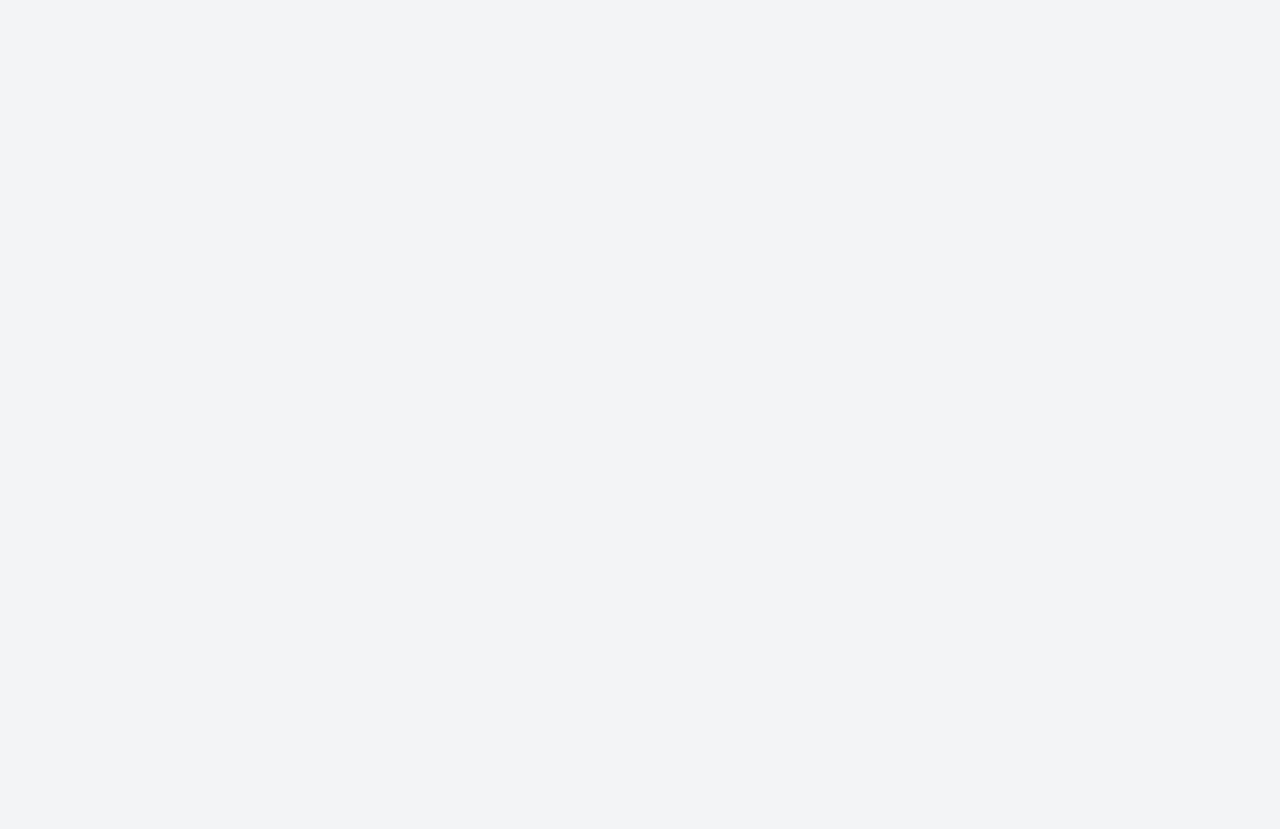
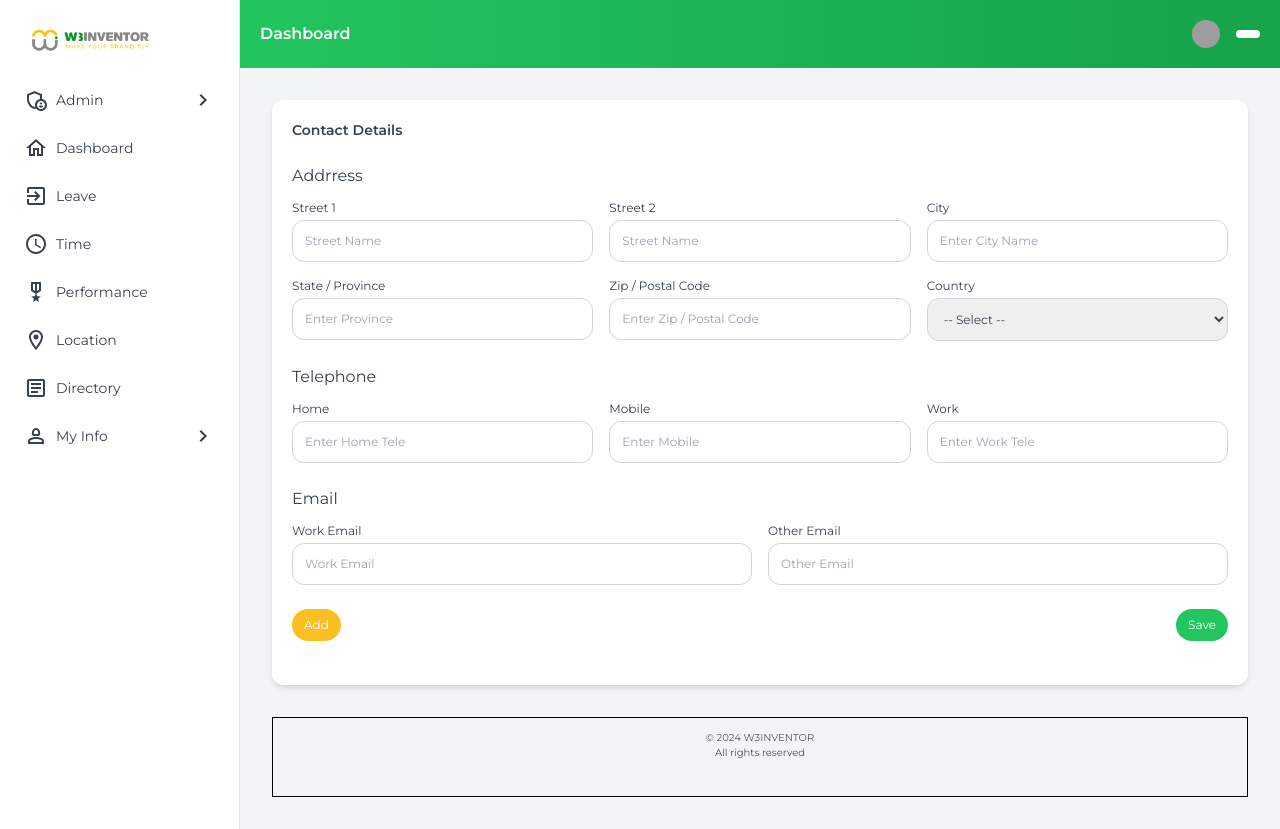
Before and after one commit to madhusankha90/hr-management-private-, a React (Vite) app in the folder frontend/: page /admin/my-info/contact in a window 1280 px wide. Before the commit this address had no page. Before the commit the page ends 800 px from the top, so only its background shows below. Built offline with nearby package versions, Linux system fonts and the light colour scheme; grey boxes are pictures that could not be loaded.

Commit message:
create emergency page

```diff
--- a/frontend/src/App.jsx
+++ b/frontend/src/App.jsx
@@ -17,6 +17,8 @@ import UserLayout from './UserLayout';
 import UserManagement from './components/admin/UserManagement';
 import AddUser from './components/admin/AddUser';
 import { AuthProvider } from './components/context/authContext';
+import ContactDetails from './components/ContactDetails';
+import EmergencyDetails from './components/EmergencyDetails';
 
 const App = () => {
   return (
@@ -46,6 +48,8 @@ const App = () => {
             <Route path='/admin/user-management/search' element={<UserManagement/>}/>
             <Route path='/admin/user-management/adduser' element={<AddUser/>} />
             <Route path='/admin/my-info/personal/:userName/:_id/' element={<MyInfo/>} />
+            <Route path='/admin/my-info/contact/' element={<ContactDetails/>} />
+            <Route path='/admin/my-info/emergency/' element={<EmergencyDetails/>} />
             {/* <Route path='/admin-dashboard' element={<PrivateRoute role="admin" component={AdminDashboard}/>}/>
             <Route path='/admin-dashboard/punchin' element={<PrivateRoute role="admin" component={PunchIn}/>}/> */}
           </Route>
--- /dev/null
+++ b/frontend/src/components/ContactDetails.jsx
@@ -0,0 +1,163 @@
+import React from "react";
+
+const ContactDetails = () => {
+
+    const countries = [ 'Sri Lanka', 'America', 'New Zealand', 'Taiwan', 'Japan']
+
+
+  return (
+    <div className="flex mx-auto rounded-xl overflow-auto shadow-md">
+      <div className="bg-white p-6 lg:p-5 w-full font-primary">
+        <h2 className="text-base lg:text-sm font-semibold mb-6">
+          Contact Details
+        </h2>
+
+        <h2 className="text-base font-medium mb-3">Addrress</h2>
+
+        <form className="flex flex-col">
+          <div className="grid grid-cols-1 md:grid-cols-2 lg:grid-cols-3 gap-4">
+            <div>
+              <label className="block text-xs font-medium text-gray-700">
+                Street 1
+              </label>
+              <input
+                type="text"
+                placeholder="Street Name"
+                className="mt-1 block w-full p-4 md:p-3 lg:p-3 border border-gray-300 rounded-xl focus:border-yellow-500 text-xs focus:outline-none"
+              />
+            </div>
+            <div>
+              <label className="block text-xs font-medium text-gray-700">
+                Street 2
+              </label>
+              <input
+                type="text"
+                placeholder="Street Name"
+                className="mt-1 block w-full p-4 md:p-3 lg:p-3 border border-gray-300 rounded-xl focus:border-yellow-500 text-xs focus:outline-none"
+              />
+            </div>
+            <div>
+              <label className="block text-xs font-medium text-gray-700">
+                City
+              </label>
+              <input
+                type="text"
+                placeholder="Enter City Name"
+                className="mt-1 block w-full p-4 md:p-3 lg:p-3 border border-gray-300 rounded-xl focus:border-yellow-500 text-xs focus:outline-none"
+              />
+            </div>
+            <div>
+              <label className="block text-xs font-medium text-gray-700">
+                State / Province
+              </label>
+              <input
+                type="text"
+                placeholder="Enter Province"
+                className="mt-1 block w-full p-4 md:p-3 lg:p-3 border border-gray-300 rounded-xl focus:border-yellow-500 text-xs focus:outline-none"
+              />
+            </div>
+            <div>
+              <label className="block text-xs font-medium text-gray-700">
+                Zip / Postal Code
+              </label>
+              <input
+                type="text"
+                placeholder="Enter Zip / Postal Code"
+                className="mt-1 block w-full p-4 md:p-3 lg:p-3 border border-gray-300 rounded-xl focus:border-yellow-500 text-xs focus:outline-none"
+              />
+            </div>
+            <div>
+              <label className="block text-gray-700 text-xs font-medium">
+                Country
+              </label>
+              <select
+                name="country"
+                className="w-full border focus:border-yellow-500 rounded-xl p-4 lg:p-3 mt-1 text-xs block focus:outline-none border-gray-300"
+              >
+                <option value="">-- Select --</option>
+                {countries.map((country) => (
+                    <option key={country}>{country}</option>
+                ))}
+              </select>
+            </div>
+          </div>
+
+
+          <h3 className="text-base font-medium mt-6 mb-3">Telephone</h3>
+          <div className="grid grid-cols-1 md:grid-cols-3 lg:grid-cols-3 gap-4">
+            <div>
+            <label className="block text-xs font-medium text-gray-700">
+                Home
+              </label>
+            <input
+              type="text"
+              placeholder="Enter Home Tele"
+              className="w-full border focus:border-yellow-500 rounded-xl p-4 lg:p-3 mt-1 text-xs block focus:outline-none border-gray-300"
+            />
+            </div>
+            <div>
+            <label className="block text-xs font-medium text-gray-700">
+                Mobile
+              </label>
+            <input
+              type="text"
+              placeholder="Enter Mobile"
+              className="w-full border focus:border-yellow-500 rounded-xl p-4 lg:p-3 mt-1 text-xs block focus:outline-none border-gray-300"
+
+            />
+            </div>
+            <div>
+            <label className="block text-xs font-medium text-gray-700">
+                Work
+              </label>
+            <input
+              type="text"
+              placeholder="Enter Work Tele"
+              className="w-full border focus:border-yellow-500 rounded-xl p-4 lg:p-3 mt-1 text-xs block focus:outline-none border-gray-300"
+
+            />
+            </div>
+          </div>
+
+
+          <h3 className="text-base font-medium mt-6 mb-3">Email</h3>
+          <div className="grid grid-cols-1 md:grid-cols-2 lg:grid-cols-2 gap-4">
+            <div>
+            <label className="block text-xs font-medium text-gray-700">
+                Work Email
+              </label>
+            <input
+              type="text"
+              placeholder="Work Email"
+              className="w-full border focus:border-yellow-500 rounded-xl p-4 lg:p-3 mt-1 text-xs block focus:outline-none border-gray-300"
+
+            />
+            </div>
+            <div>
+            <label className="block text-xs font-medium text-gray-700">
+                Other Email
+              </label>
+            <input
+              type="text"
+              placeholder="Other Email"
+              className="w-full border focus:border-yellow-500 rounded-xl p-4 lg:p-3 mt-1 text-xs block focus:outline-none border-gray-300"
+
+            />
+            </div>
+          </div>
+
+          <div className="flex justify-between items-center my-6 text-sm lg:text-xs mt-6">
+            <button className="bg-yellow-500 hover:bg-yellow-600 text-white py-2 px-3 rounded-full">
+              Add
+            </button>
+            <button type="submit" className="bg-green-500 hover:bg-green-600 text-white py-2 px-3 rounded-full">
+              Save
+            </button>
+          </div>
+        </form>
+      </div>
+    </div>
+  );
+};
+
+export default ContactDetails;
--- /dev/null
+++ b/frontend/src/components/EmergencyDetails.jsx
@@ -0,0 +1,62 @@
+import React from 'react'
+
+const EmergencyDetails = () => {
+  return (
+    <div>
+        <div className='flex mx-auto rounded-xl overflow-auto shadow-md'>
+            <div className='bg-white p-6 lg:p-5 w-full font-primary'>
+                <h2 className='text-base lg:text-sm font-semibold mb-6'>Emergency Contact Details</h2>
+
+                <form className='flex flex-col'>
+                    <div className='grid grid-cols-1 lg:grid-cols-3 gap-4'>
+                    <div>
+                        <label className='block text-xs font-medium text-gray-700'>
+                            Name
+                        </label>
+                        <input
+                            type='text'
+                            placeholder='Enter Name'
+                            className='mt-1 block w-full p-4 md:p-3 lg:p-3 border border-gray-300 rounded-xl focus:border-yellow-500 text-xs focus:outline-none'
+                        />
+                    </div>
+                    <div>
+                        <label className='block text-xs font-medium text-gray-700'>
+                            Relationship
+                        </label>
+                        <input
+                            type='text'
+                            placeholder='Relationship'
+                            className='mt-1 block w-full p-4 md:p-3 lg:p-3 border border-gray-300 rounded-xl focus:border-yellow-500 text-xs focus:outline-none'
+                        />
+                    </div>
+                    <div>
+                        <label className='block text-xs font-medium text-gray-700'>
+                            Mobile
+                        </label>
+                        <input
+                            type='text'
+                            placeholder='Enter Mobile'
+                            className='mt-1 block w-full p-4 md:p-3 lg:p-3 border border-gray-300 rounded-xl focus:border-yellow-500 text-xs focus:outline-none'
+                        />
+                    </div>
+                    <div className='text-sm lg:text-xs mt-6'>
+                        <button className='bg-green-500 hover:bg-green-600 text-white py-2 px-3 rounded-full'>
+                            Add
+                        </button>
+                    </div>
+                    </div>
+                </form>
+            </div>
+            </div>
+
+            <div className='bg-white mt-5 p-6 lg:p-5 w-full font-primary mx-auto rounded-xl shadow-md min-h-[10rem] lg:min-h-[18rem]'>
+                <h2 className='text-base lg:text-sm font-semibold mb-4'>
+                    Records Found
+                </h2>
+
+            </div>
+    </div>
+  )
+}
+
+export default EmergencyDetails
--- a/frontend/src/components/admin/AdminSideMenu.jsx
+++ b/frontend/src/components/admin/AdminSideMenu.jsx
@@ -166,13 +166,13 @@ const AdminSideMenu = ({ setActiveMenuItem }) => {
               </li>
               <li
                 className={`px-4 py-2 cursor-pointer hover:text-green-500 ${activeSubItem === 'Contact' ? ' text-green-700' : ''}`}
-                onClick={() => handleNavClick('Contact', `/admin/user-management/${_id}`, true)}
+                onClick={() => handleNavClick('Contact', `/admin/my-info/contact/`, true)}
               >
                 Contact Details
               </li>
               <li
                 className={`px-4 py-2  cursor-pointer hover:text-green-500 ${activeSubItem === 'Emergency' ? 'text-green-700' : ''}`}
-                onClick={() => handleNavClick('Emergency', `/admin/user-management/${_id}`, true)}
+                onClick={() => handleNavClick('Emergency', `/admin/my-info/emergency/`, true)}
               >
                 Emergency Details
               </li>
```
Also changed, not shown: frontend/src/components/MyInfo.jsx (+10 -7 lines), frontend/src/components/admin/UserManagement.jsx (+4 -4 lines).
